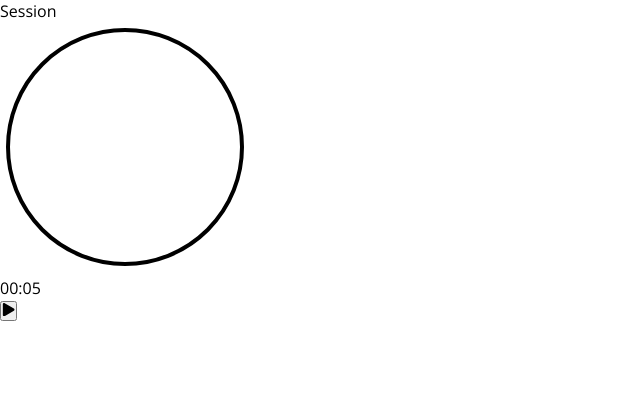
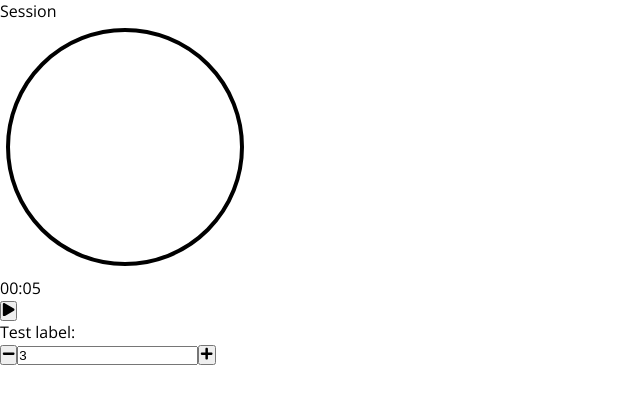
Before and after one commit to marcinjadwizyc/pomodoro, a React (Create React App) app: page / in a window 1280 px wide. Shown: the top 404 px of the page, without its empty margins (0-640 px from the left). Built offline with nearby package versions, Linux system fonts and the light colour scheme.

Commit message:
Add Input Stepper component

```diff
--- a/src/components/App.tsx
+++ b/src/components/App.tsx
@@ -1,9 +1,15 @@
+import { useState } from "react";
+
 import Timer from "./Timer/Timer";
+import Stepper from "./Stepper/Stepper";
 
 const App: React.FC = () => {
+  const [testValue, setTestValue] = useState(180);
+
   return (
     <div>
       <Timer />
+      <Stepper value={testValue} setter={setTestValue} label="Test label:" min={0} max={5} />
     </div>
   )
 }
--- /dev/null
+++ b/src/components/Stepper/Stepper.module.scss
@@ -0,0 +1 @@
+@import "../../styles/utils";
--- /dev/null
+++ b/src/components/Stepper/Stepper.tsx
@@ -0,0 +1,81 @@
+/* eslint-disable react-hooks/exhaustive-deps */
+import React, { useState, useEffect } from "react";
+import { FaPlus, FaMinus } from "react-icons/fa";
+import btnTitles from "./enums/btnTitles";
+import styles from "./Stepper.module.scss";
+
+interface IStepper {
+  // Input value in seconds
+  value: number,
+  // Value setter
+  setter: React.Dispatch<React.SetStateAction<number>>,
+  // Label
+  label: string,
+  // Min value in minutes - optional
+  min?: number,
+  // Max value in minutes - optional
+  max?: number
+}
+
+const Stepper: React.FC<IStepper> = ({ value, setter, label, min, max }) => {
+  // State
+  const [valueInMinutes, setValueInMinutes] = useState(value / 60);
+
+  // Methods
+  // Get ID based on the label
+  const getId = () => {
+    return label.toLowerCase().replace(" ", "_").replace(":", "");
+  }
+
+  // Add 1 minute to the value
+  const add = () => {
+    console.log(valueInMinutes, min, max);
+    if (valueInMinutes < max!) {
+      setValueInMinutes(prevState => prevState + 1);
+    }
+  }
+
+  // Subtract 1 minute from the value
+  const subtract = () => {
+    if (valueInMinutes > min!) {
+      setValueInMinutes(prevState => prevState - 1);
+    }
+  }
+
+  // Handle value change from the input
+  const changeHandler = (event: React.ChangeEvent<HTMLInputElement>) => {
+    const newValue = parseInt(event.target.value);
+
+    if (newValue <= max! && newValue >= min!) {
+      setValueInMinutes(newValue);
+    }
+  }
+
+  // Effect
+  // Set parent value on every change of the internal state
+  useEffect(() => {
+    setter(valueInMinutes * 60);
+  }, [valueInMinutes])
+
+  return (
+    <div className={styles.stepper}>
+      <label htmlFor={getId()} className={styles.label}>{ label }</label>
+      <div className={styles.container}>
+        <button className={styles.btn} title={btnTitles.sub} onClick={subtract}>
+          <FaMinus />
+        </button>
+        <input id={getId()} className={styles.input} type="text" value={valueInMinutes} onChange={event => changeHandler(event)} />
+        <button className={styles.btn} title={btnTitles.add} onClick={add}>
+          <FaPlus />
+        </button>
+      </div>
+    </div>
+  )
+};
+
+Stepper.defaultProps = {
+  min: 1,
+  max: 60
+}
+
+export default Stepper;
--- /dev/null
+++ b/src/components/Stepper/enums/btnTitles.ts
@@ -0,0 +1,6 @@
+enum btnTitles {
+  add = "Add 1 minute",
+  sub = "Subtract 1 minute"
+};
+
+export default btnTitles;
```
